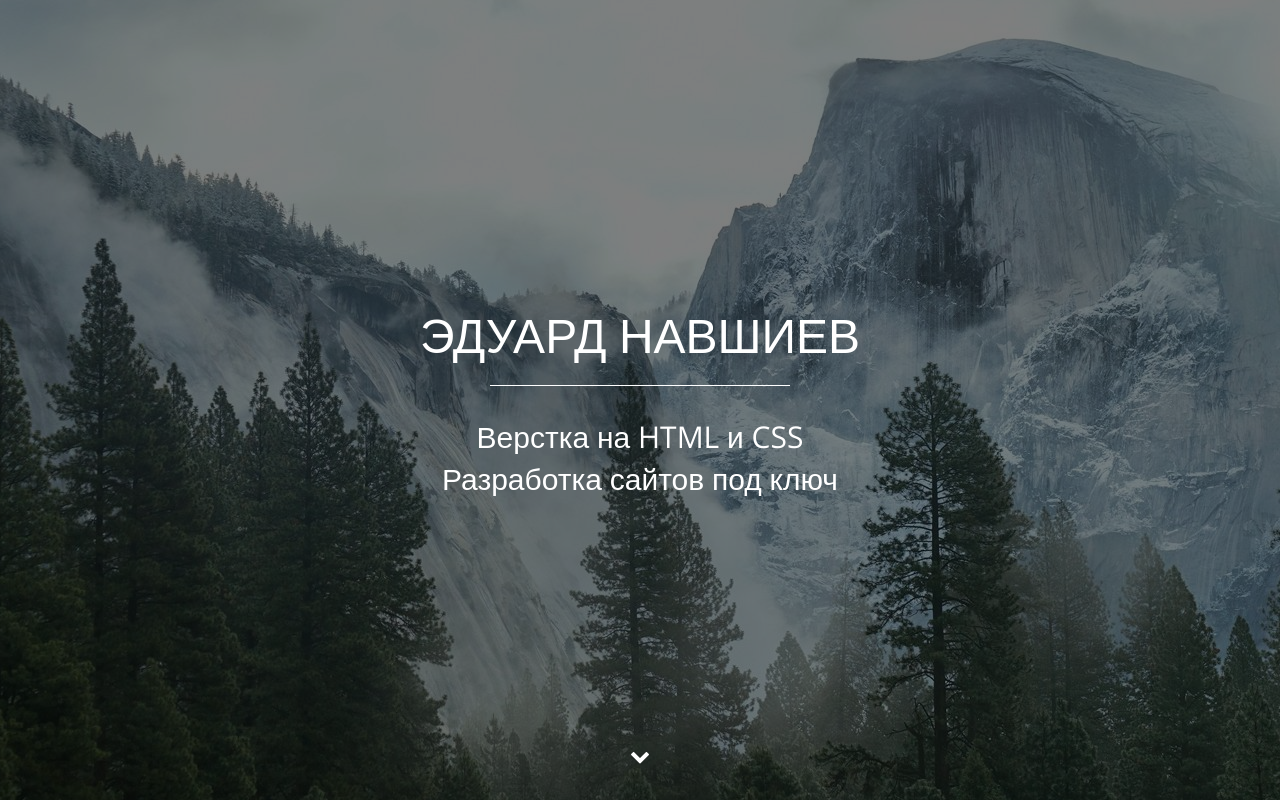
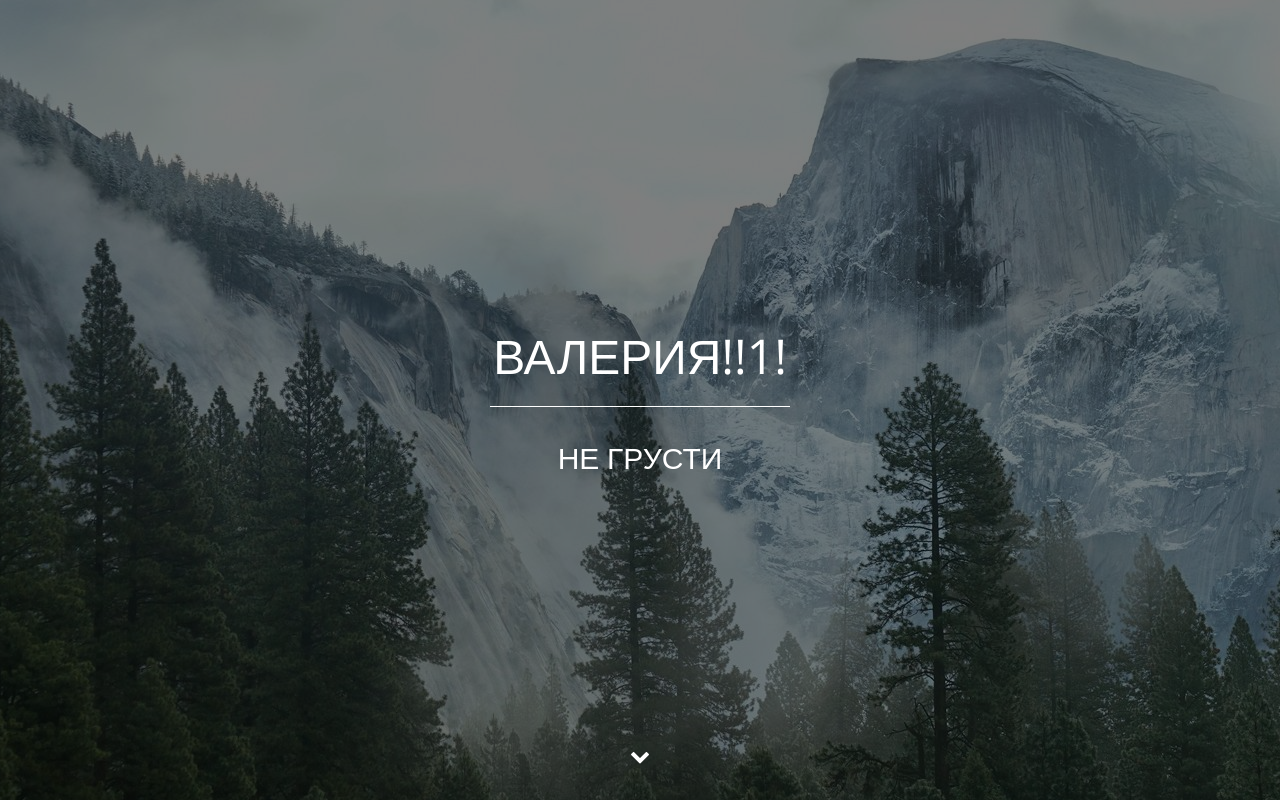
Before and after one commit to eduardooooo0/eduardooooo0.github.io, a plain HTML site: page index.html in a window 1280 px wide. Shown: the top 802 px of the page. Drawn offline with nearby package versions, Linux system fonts and the light colour scheme.

Commit message:
Update index.html

```diff
--- a/index.html
+++ b/index.html
@@ -30,9 +30,9 @@
       </div>
      <div class="wrapper">
        <div class="main-header">
-       <h1>Эдуард Навшиев</h1>
+       <h1>ВАЛЕРИЯ!!1!</h1>
        <div class="main-line"></div>
-        <p>Верстка на HTML и CSS <br> Разработка сайтов под ключ</p>
+        <p>НЕ ГРУСТИ <br></p>
      </div>
      </div>
      <a class="main-down slowly" href="#portfolio"><i class="icon-down"></i></a>
```
